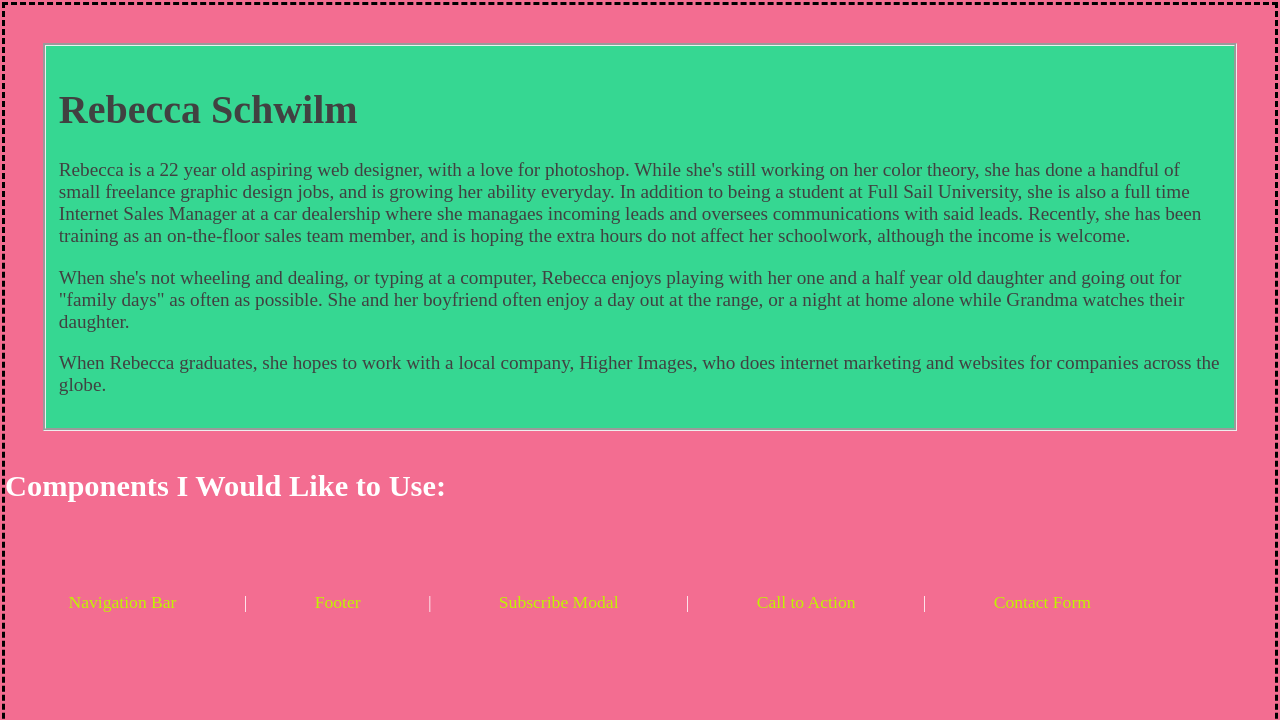
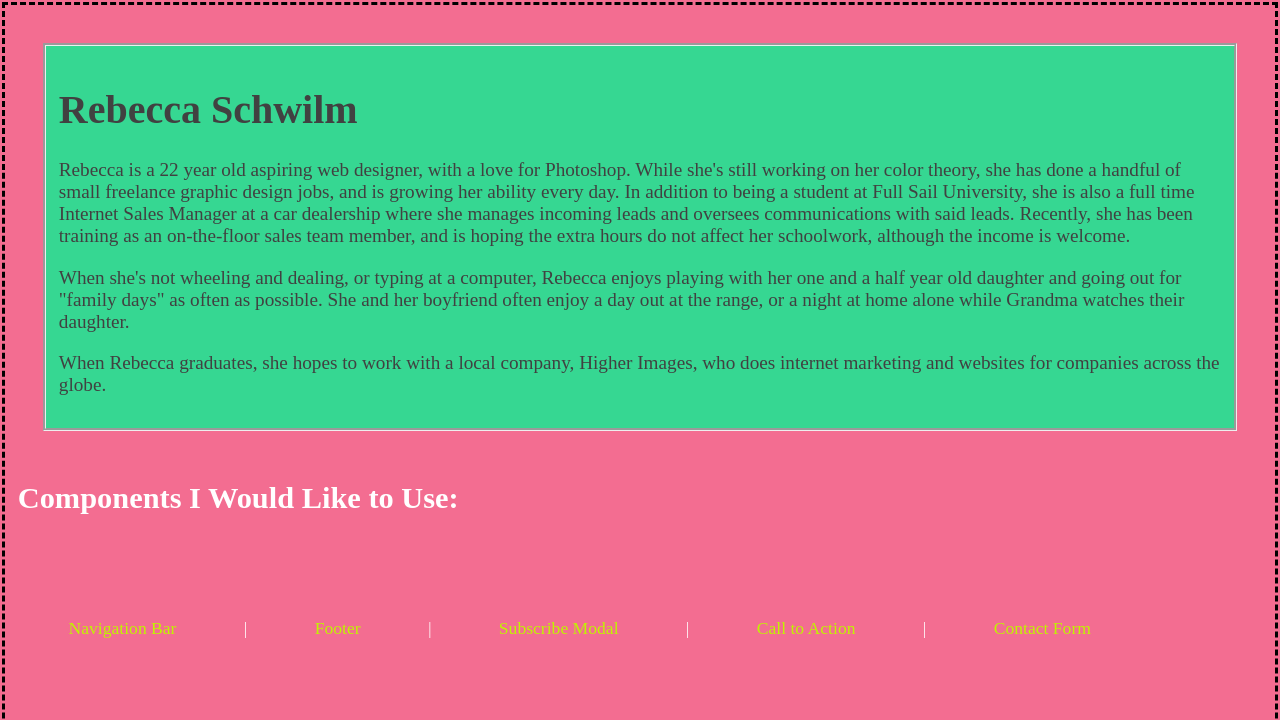
Before and after one commit to rschwilm/rschwilm.github.io, a plain HTML site: page index.html in a window 1280 px wide. Shown: the top 720 px of the page. Drawn offline with Linux system fonts and the light colour scheme.

Commit message:
typo fixing

```diff
--- a/CSS/styles.css
+++ b/CSS/styles.css
@@ -20,6 +20,7 @@ p{
 
 h2{
 	font-size:1.9em;
+	padding: 1%;
 }
 
 article{
@@ -64,7 +65,7 @@ a:link, a:visited {
 	color: #c0f400;
 }
 
-a:hover {
+a:hover, a:active {
     text-decoration: underline;
 	font-size: 1.3em;
 }
--- a/index.html
+++ b/index.html
@@ -8,7 +8,7 @@
 <body>
 	<div id="intro">
 	<h1>Rebecca Schwilm</h1>
-    	<p>Rebecca is a 22 year old aspiring web designer, with a love for photoshop. While she's still working on her color theory, she has done a handful of small freelance graphic design jobs, and is growing her ability everyday. In addition to being a student at Full Sail University, she is also a full time Internet Sales Manager at a car dealership where she managaes incoming leads and oversees communications with said leads. Recently, she has been training as an on-the-floor sales team member, and is hoping the extra hours do not affect her schoolwork, although the income is welcome. </p>
+    	<p>Rebecca is a 22 year old aspiring web designer, with a love for Photoshop. While she's still working on her color theory, she has done a handful of small freelance graphic design jobs, and is growing her ability every day. In addition to being a student at Full Sail University, she is also a full time Internet Sales Manager at a car dealership where she manages incoming leads and oversees communications with said leads. Recently, she has been training as an on-the-floor sales team member, and is hoping the extra hours do not affect her schoolwork, although the income is welcome. </p>
         <p>When she's not wheeling and dealing, or typing at a computer, Rebecca enjoys playing with her one and a half year old daughter and going out for "family days" as often as possible. She and her boyfriend often enjoy a day out at the range, or a night at home alone while Grandma watches their daughter.</p>
     	<p>When Rebecca graduates, she hopes to work with a local company, Higher Images, who does internet marketing and websites for companies across the globe.</p>
      </div>
```
